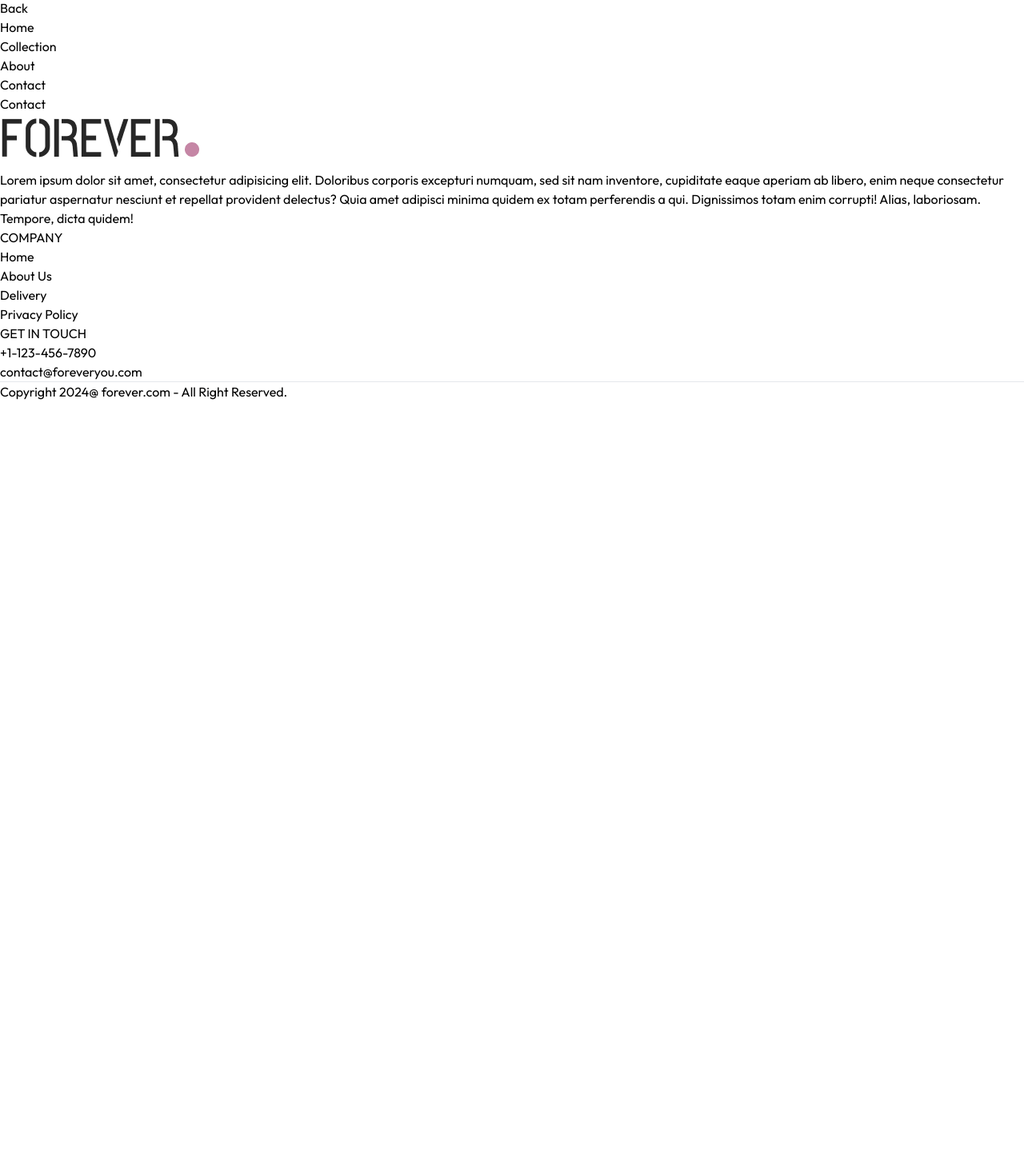
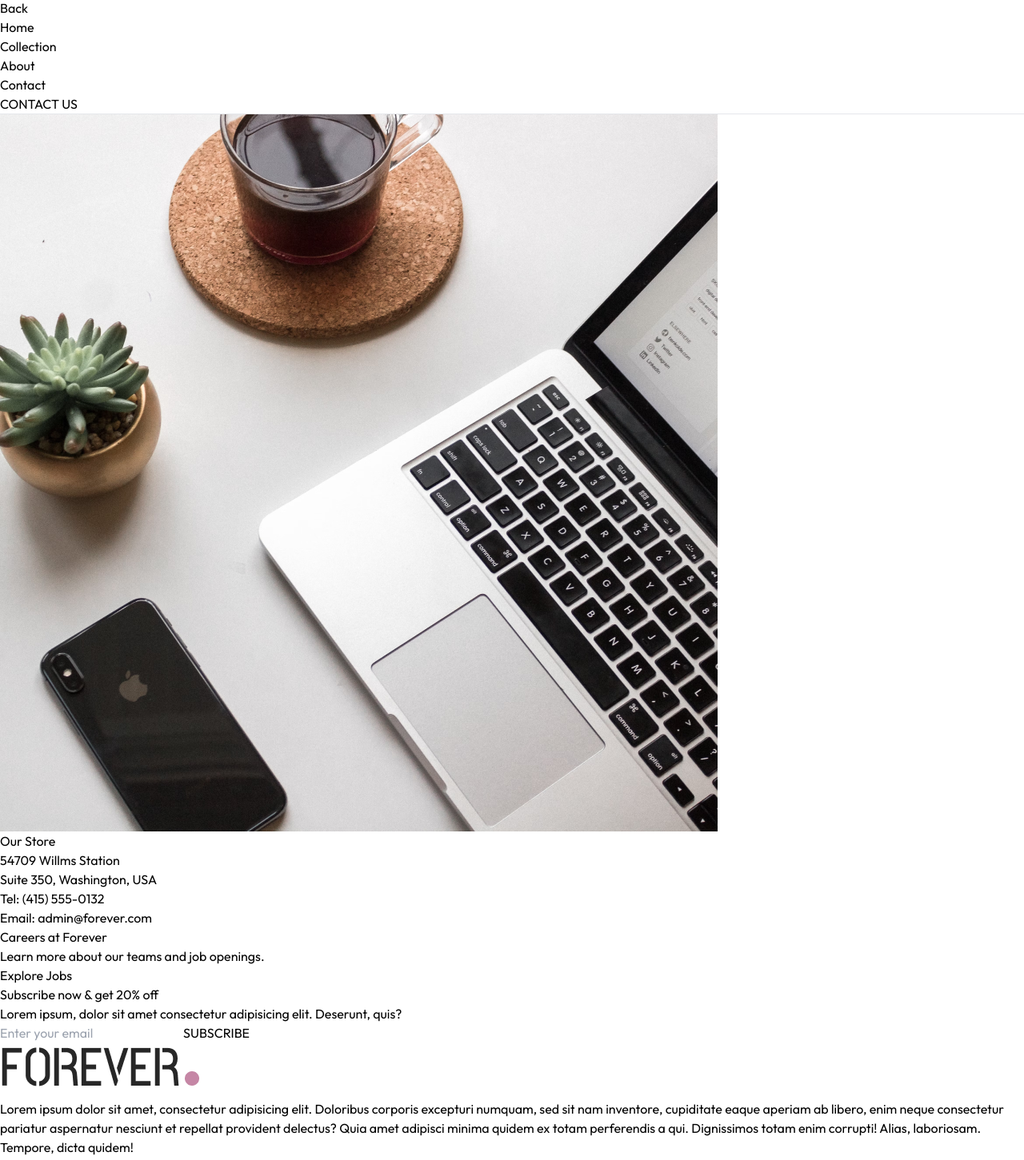
Before and after one commit to rogervargass/ecom-react, a React (Vite) app: page /contact in a window 1280 px wide. Shown: the part 452-1903 px from the top of the page at 80% size. Before the commit the page ends 954 px from the top, so only its background shows below. Built offline with nearby package versions, Linux system fonts and the light colour scheme.

Commit message:
feat: add Contact page

```diff
--- a/src/pages/Contact.tsx
+++ b/src/pages/Contact.tsx
@@ -1,7 +1,28 @@
+import { assets } from "../assets/assets"
+import NewsletterBox from "../components/NewsletterBox"
+import SectionTitle from "../components/SectionTitle"
 
 function Contact() {
   return (
-    <div>Contact</div>
+    <section className="mb-20">
+      <div className="text-2xl text-center pt-10 border-t">
+        <SectionTitle text1="CONTACT" text2="US" />
+      </div>
+
+      <div className="my-10 flex flex-col justify-center md:flex-row gap-10 mb-28">
+        <img className="w-full md:max-w-[480px]" src={assets.contact_img} alt="" />
+        <div className="flex flex-col justify-center items-start gap-6">
+          <p className="font-semibold text-xl text-gray-600">Our Store</p>
+          <p className="text-gray-500">54709 Willms Station <br /> Suite 350, Washington, USA</p>
+          <p className="text-gray-500">Tel: (415) 555-0132 <br /> Email: admin@forever.com</p>
+          <p className="font-semibold text-xl text-gray-600">Careers at Forever</p>
+          <p className="text-gray-500">Learn more about our teams and job openings.</p>
+          <button className="border border-black px-8 py-4 text-sm hover:bg-black hover:text-white transition-all duration-500">Explore Jobs</button>
+        </div>
+      </div>
+
+      <NewsletterBox />
+    </section>
   )
 }
 
```
